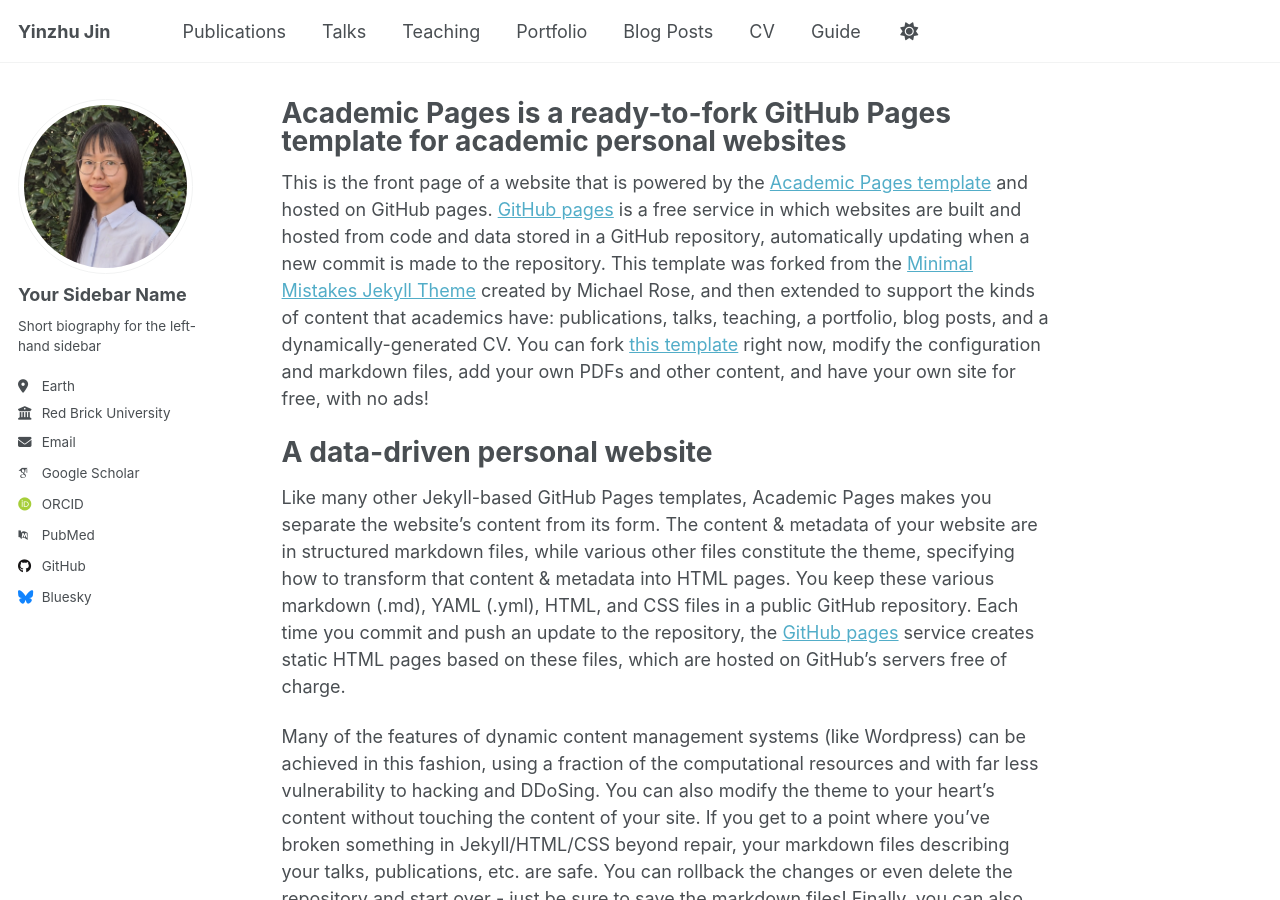
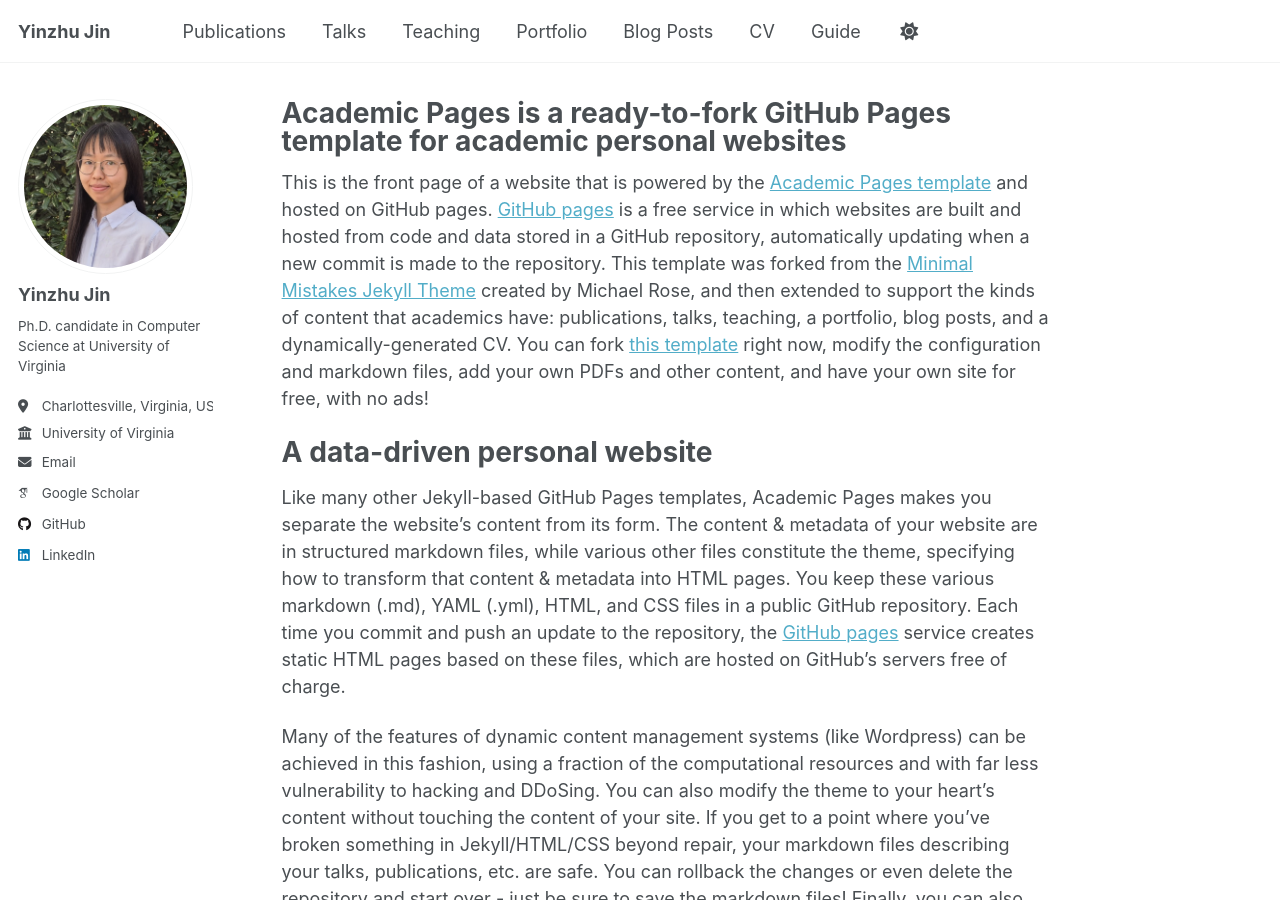
Before and after one commit to Yinzhu-Jin/Yinzhu-Jin.github.io, a Jekyll site: the page built from _pages/about.md, in a window 1280 px wide and 900 px high. Built offline with Jekyll 4.4.1, drawn with Linux system fonts in a browser that asks for light colours; some web fonts are replaced.

Commit message:
Update _config.yml

```diff
--- a/_config.yml
+++ b/_config.yml
@@ -23,22 +23,22 @@ repository               : "Yinzhu-Jin/Yinzhu-Jin.github.io"
 author:
   # Biographic information
   avatar           : "profile.png"
-  name             : "Your Sidebar Name"
+  name             : "Yinzhu Jin"
   pronouns         : # example: "she/her"
-  bio              : "Short biography for the left-hand sidebar"
-  location         : "Earth"
-  employer         : "Red Brick University"
+  bio              : "Ph.D. candidate in Computer Science at University of Virginia"
+  location         : "Charlottesville, Virginia, USA"
+  employer         : "University of Virginia"
   uri              : # URL
-  email            : "none@example.org"
+  email            : "yj3cz@virginia.edu"
 
   # Academic websites
   academia         : # URL
   arxiv            : # URL - Update with the correct link to your profile
-  googlescholar    : "https://scholar.google.com/citations?user=PS_CX0AAAAAJ"
+  googlescholar    : "https://scholar.google.com/citations?user=KUNnxJMAAAAJ&hl=en"
   impactstory      : # URL
-  orcid            : "http://orcid.org/yourorcidurl"
+  orcid            : #"http://orcid.org/yourorcidurl"
   semantic         : # URL
-  pubmed           : "https://www.ncbi.nlm.nih.gov/pubmed/?term=john+snow"
+  pubmed           : #"https://www.ncbi.nlm.nih.gov/pubmed/?term=john+snow"
   researchgate     : # URL
   scopus           : # URL
 
@@ -46,12 +46,12 @@ author:
   bitbucket        : # Username - Update with your username on the site
   codepen          : # Username
   dribbble         : # Username
-  github           : "academicpages"
+  github           : "Yinzhu-Jin"
   kaggle           : # Username
   stackoverflow    : # User number or user number and name (i.e., use "1" or "1/jeff-atwood")
 
   # Social media
-  bluesky          : "bsky.app" # Replace this with you Bluesky username
+  bluesky          : #"bsky.app" # Replace this with you Bluesky username
   facebook         : # Username
   flickr           : # Username
   foursquare       : # Username
@@ -60,7 +60,7 @@ author:
   keybase          : # Username
   instagram        : # Username
   lastfm           : # Username
-  linkedin         : # Username
+  linkedin         : "yinzhu-jin-635514227"
   mastodon         : # URL
   medium           : # URL
   pinterest        : # Username
```
